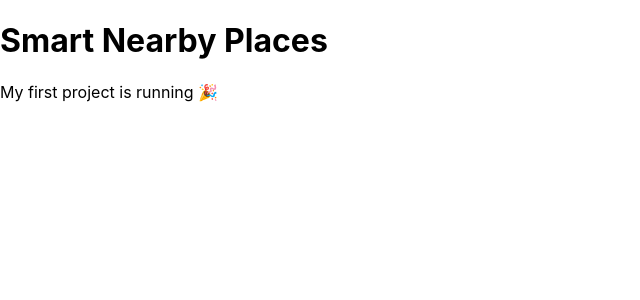
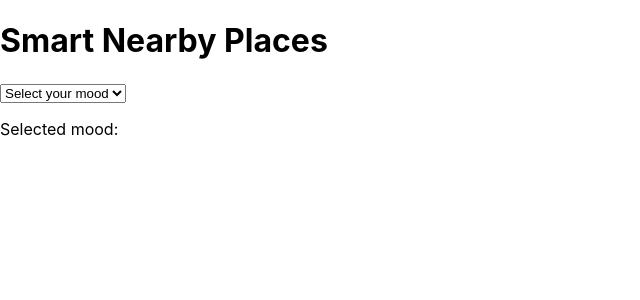
Before and after one commit to gunaa2545/smart-nearby-places, a React (Create React App) app: page / in a window 1280 px wide. Shown: the top 300 px of the page, without its empty margins (0-640 px from the left). Built offline with nearby package versions, Linux system fonts and the light colour scheme.

Commit message:
Added mood selection dropdown

```diff
--- a/src/App.js
+++ b/src/App.js
@@ -1,8 +1,21 @@
+import { useState } from "react";
+
 function App() {
+  const [mood, setMood] = useState("");
+
   return (
     <div>
       <h1>Smart Nearby Places</h1>
-      <p>My first project is running 🎉</p>
+
+      <select onChange={(e) => setMood(e.target.value)}>
+        <option value="">Select your mood</option>
+        <option value="work">Work</option>
+        <option value="date">Date</option>
+        <option value="quick">Quick Bite</option>
+        <option value="budget">Budget</option>
+      </select>
+
+      <p>Selected mood: {mood}</p>
     </div>
   );
 }
```
